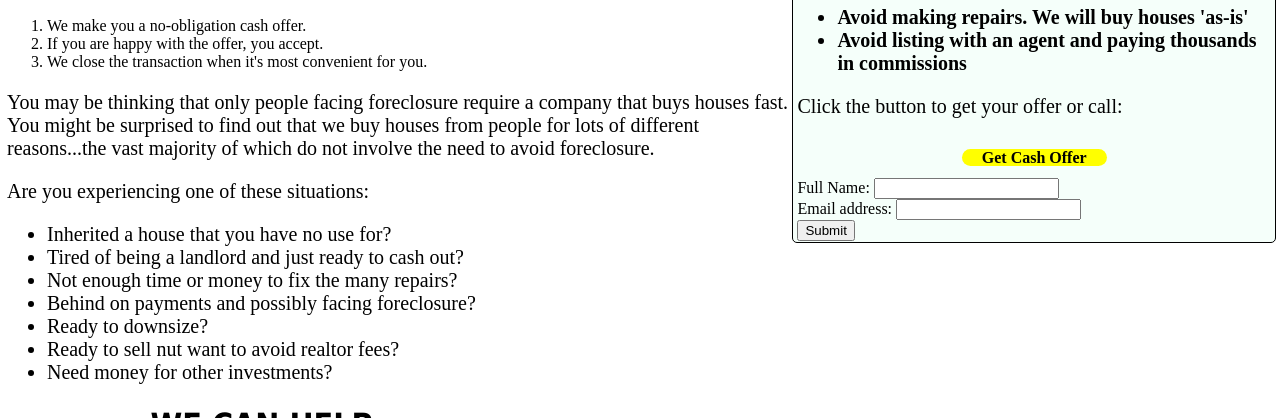
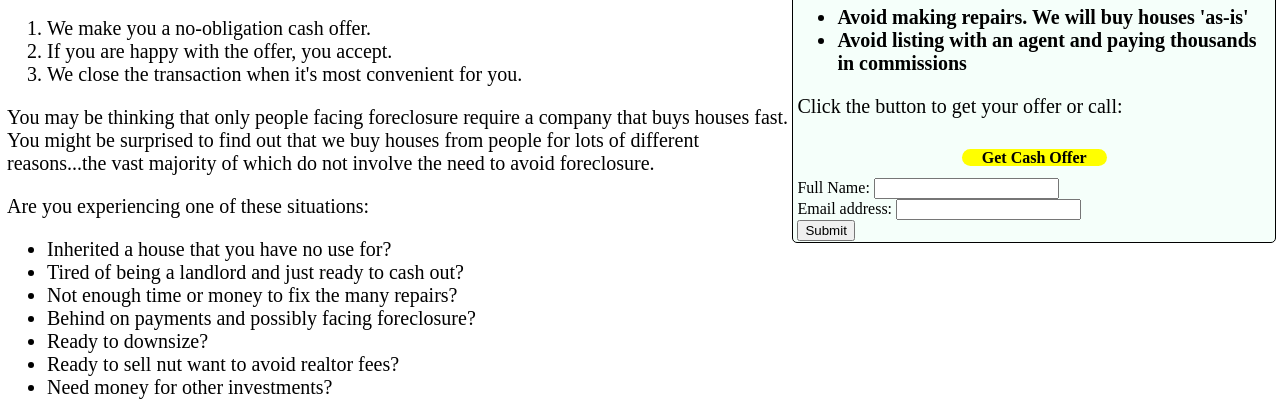
Before and after one commit to lennox81/test2, a plain HTML site: page index.html in a window 1280 px wide. Shown: the part 682-1100 px from the top of the page. Drawn offline with Linux system fonts and the light colour scheme.

Commit message:
Update lennoxbuyshouses.css

```diff
--- a/lennoxbuyshouses.css
+++ b/lennoxbuyshouses.css
@@ -1,4 +1,8 @@
 /* CSS stylesheet for lennoxbuyshouses */
+
+ol{
+	font-size: 20px;
+}
 
 p{
 	font-size: 20px;
```
